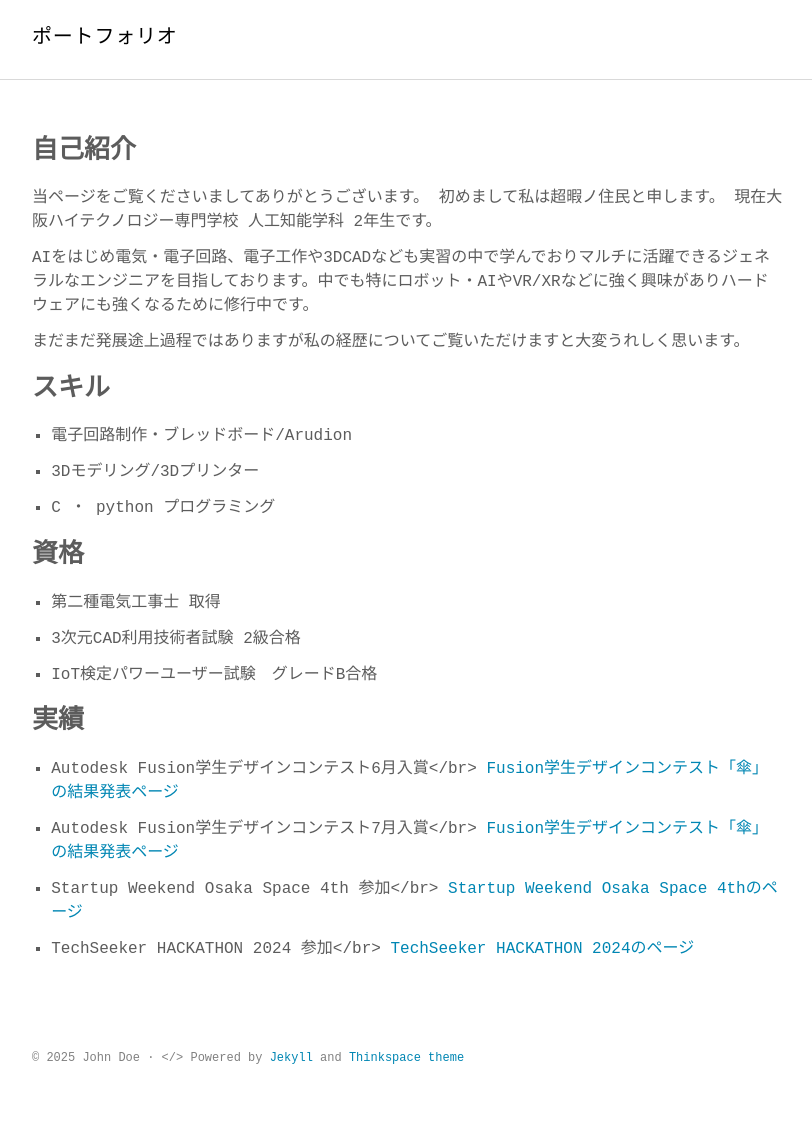
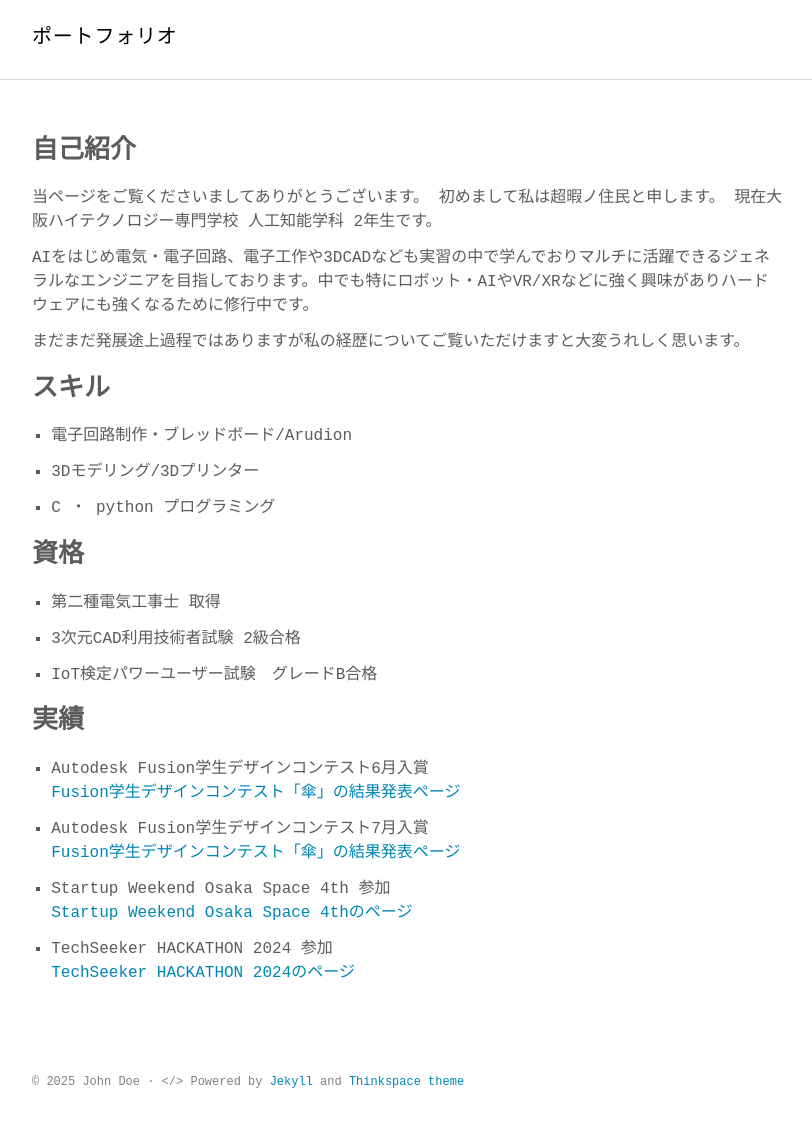
Before and after one commit to S-All11/resume, a Jekyll site: the page built from index.md, in a window 1280 px wide. Shown: the whole page, without its empty margins (232-1044 px from the left). Built offline with Jekyll 4.4.1, drawn with Linux system fonts in a browser that asks for light colours; some web fonts are replaced; before the commit the page ends 1115 px from its top, so only the background shows below that.

Commit message:
update portfolio

```diff
--- a/index.md
+++ b/index.md
@@ -28,14 +28,14 @@ AIをはじめ電気・電子回路、電子工作や3DCADなども実習の中
 - IoT検定パワーユーザー試験　グレードB合格
 
 ## 実績
-- Autodesk Fusion学生デザインコンテスト6月入賞</br>
+- Autodesk Fusion学生デザインコンテスト6月入賞
 [Fusion学生デザインコンテスト「傘」の結果発表ページ](https://www.myautodesk.jp/fusion-contest-2024/contest-result-03.html)
 
-- Autodesk Fusion学生デザインコンテスト7月入賞</br>
+- Autodesk Fusion学生デザインコンテスト7月入賞
 [Fusion学生デザインコンテスト「傘」の結果発表ページ](https://www.myautodesk.jp/fusion-contest-2024/contest-result-04.html)
 
-- Startup Weekend Osaka Space 4th 参加</br>
+- Startup Weekend Osaka Space 4th 参加
 [Startup Weekend Osaka Space 4thのページ](https://nposw.org/startup-weekend-osaka-space-4th-20240524-26/)
 
-- TechSeeker HACKATHON 2024 参加</br>
+- TechSeeker HACKATHON 2024 参加
 [TechSeeker HACKATHON 2024のページ](https://techseeker.jp/hackathon2024)
```
